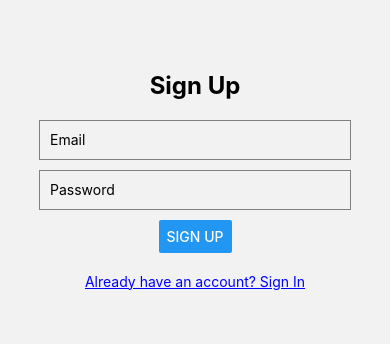
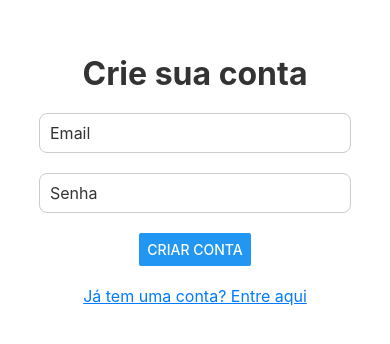
Before and after one commit to LucasLima73/des-pensa, a React Native app: screen /SignUp in a window 390 px wide. Shown: the part 242-586 px from the top of the page. Built offline with nearby package versions, Linux system fonts and the light colour scheme.

Commit message:
add config firebase, create signIn and SignUp, create more screens

```diff
--- a/app.json
+++ b/app.json
@@ -9,7 +9,7 @@
     "splash": {
       "image": "./assets/splash.png",
       "resizeMode": "contain",
-      "backgroundColor": "##E0BBE4"
+      "backgroundColor": "#E0BBE4"
     },
     "assetBundlePatterns": ["**/*"],
     "ios": {
--- /dev/null
+++ b/config/firebase.ts
@@ -0,0 +1,41 @@
+import firebase from "firebase/app";
+import "firebase/auth";
+import { initializeApp } from "firebase/app";
+import { getFirestore } from "firebase/firestore";
+import { createUserWithEmailAndPassword, getAuth, signInWithEmailAndPassword } from "firebase/auth";
+
+const firebaseConfig = {
+  apiKey: "AIzaSyDNF38ZXGnIEieN7pJP9PPHBQc0YlqlNiI",
+  authDomain: "des-pensa-1d38e.firebaseapp.com",
+  projectId: "des-pensa-1d38e",
+  storageBucket: "des-pensa-1d38e.appspot.com",
+  messagingSenderId: "839232965368",
+  appId: "1:839232965368:web:84c5689df4ad0a861a890d",
+};
+
+initializeApp(firebaseConfig);
+
+const db = getFirestore();
+
+const auth = getAuth();
+const signUpUser = async (email: string, password: string) => {
+  try {
+    const userCredential = await createUserWithEmailAndPassword(
+      auth,
+      email,
+      password
+    );
+    return userCredential.user;
+  } catch (error) {
+    throw error;
+  }
+};
+const loginUser = async (email: string, password: string) => {
+  try {
+    const userCredential = await signInWithEmailAndPassword(auth, email, password);
+    return userCredential.user;
+  } catch (error) {
+    throw error;
+  }
+};
+export { auth, db, signUpUser, loginUser };
--- a/package.json
+++ b/package.json
@@ -14,9 +14,11 @@
     "@react-navigation/native-stack": "^6.9.25",
     "expo": "~50.0.11",
     "expo-status-bar": "~1.11.1",
+    "firebase": "^10.10.0",
     "react": "18.2.0",
     "react-native": "0.73.4",
     "react-native-onboarding-swiper": "^1.2.0",
+    "react-native-paper": "^5.12.3",
     "react-native-safe-area-context": "4.8.2",
     "react-native-screens": "~3.29.0"
   },
@@ -24,6 +26,7 @@
     "@babel/core": "^7.20.0",
     "@types/react": "~18.2.45",
     "@types/react-native-onboarding-swiper": "^1.1.9",
+    "@types/react-native-vector-icons": "^6.4.18",
     "typescript": "^5.1.3"
   },
   "private": true
--- a/screens/Login/SignIn.tsx
+++ b/screens/Login/SignIn.tsx
@@ -1,9 +1,25 @@
-import React from "react";
-import { View, Text, TextInput, Button, StyleSheet } from "react-native";
+import React, { useState } from "react";
+import {
+  View,
+  Text,
+  TextInput,
+  Button,
+  StyleSheet,
+  TouchableOpacity,
+} from "react-native";
+import { loginUser } from "../../config/firebase";
 
 const SignIn = ({ navigation }: { navigation: any }) => {
-  const handleSignIn = () => {
-    navigation.replace("Tabs");
+  const [email, setEmail] = useState("");
+  const [password, setPassword] = useState("");
+  const [error, setError] = useState<string | undefined>(undefined);
+  const handleSignIn = async () => {
+    try {
+      await loginUser(email, password);
+      navigation.replace("Tabs");
+    } catch (error) {
+      setError(error.message);
+    }
   };
 
   const navigateToSignUp = () => {
@@ -17,12 +33,23 @@ const SignIn = ({ navigation }: { navigation: any }) => {
         style={styles.input}
         placeholder="Email"
         keyboardType="email-address"
+        value={email}
+        onChangeText={setEmail}
       />
-      <TextInput style={styles.input} placeholder="Password" secureTextEntry />
+      <TextInput
+        style={styles.input}
+        placeholder="Senha"
+        secureTextEntry
+        value={password}
+        onChangeText={setPassword}
+      />
       <Button title="Sign In" onPress={handleSignIn} />
-      <Text style={styles.link} onPress={navigateToSignUp}>
-        Don't have an account? Sign Up
-      </Text>
+      {error ? <Text style={styles.error}>{error}</Text> : null}
+      <TouchableOpacity style={styles.signUpLink} onPress={navigateToSignUp}>
+        <Text style={styles.signUpLinkText}>
+          Não tem uma conta? Cadastre-se aqui
+        </Text>
+      </TouchableOpacity>
     </View>
   );
 };
@@ -32,23 +59,35 @@ const styles = StyleSheet.create({
     flex: 1,
     justifyContent: "center",
     alignItems: "center",
+    backgroundColor: "#ffffff",
   },
   title: {
     fontSize: 24,
     fontWeight: "bold",
     marginBottom: 20,
+    color: "#333333",
   },
   input: {
     width: "80%",
     height: 40,
-    borderColor: "gray",
+    borderColor: "#cccccc",
     borderWidth: 1,
+    marginBottom: 20,
+    paddingHorizontal: 10,
+    borderRadius: 8,
+    fontSize: 16,
+    color: "#333333",
+  },
+  error: {
+    color: "red",
     marginBottom: 10,
-    paddingHorizontal: 10,
   },
-  link: {
+  signUpLink: {
     marginTop: 20,
-    color: "blue",
+  },
+  signUpLinkText: {
+    color: "#007bff",
+    fontSize: 16,
     textDecorationLine: "underline",
   },
 });
--- a/screens/Login/SignUp.tsx
+++ b/screens/Login/SignUp.tsx
@@ -1,9 +1,26 @@
-import React from "react";
-import { View, Text, TextInput, Button, StyleSheet } from "react-native";
+import React, { useState } from "react";
+import {
+  View,
+  Text,
+  TextInput,
+  Button,
+  StyleSheet,
+  TouchableOpacity,
+} from "react-native";
+import { signUpUser } from "../../config/firebase"; // Importe a função signUpUser
 
 const SignUp = ({ navigation }: { navigation: any }) => {
-  const handleSignUp = () => {
-    // Lógica para registrar o usuário
+  const [email, setEmail] = useState("");
+  const [password, setPassword] = useState("");
+  const [error, setError] = useState<any>("");
+
+  const handleSignUp = async () => {
+    try {
+      await signUpUser(email, password); // Chame a função signUpUser
+      navigation.replace("Tabs");
+    } catch (error) {
+      setError(error.message);
+    }
   };
 
   const navigateToSignIn = () => {
@@ -12,43 +29,65 @@ const SignUp = ({ navigation }: { navigation: any }) => {
 
   return (
     <View style={styles.container}>
-      <Text style={styles.title}>Sign Up</Text>
+      <Text style={styles.title}>Crie sua conta</Text>
       <TextInput
         style={styles.input}
         placeholder="Email"
         keyboardType="email-address"
+        value={email}
+        onChangeText={setEmail}
       />
-      <TextInput style={styles.input} placeholder="Password" secureTextEntry />
-      <Button title="Sign Up" onPress={handleSignUp} />
-      <Text style={styles.link} onPress={navigateToSignIn}>
-        Already have an account? Sign In
-      </Text>
+      <TextInput
+        style={styles.input}
+        placeholder="Senha"
+        secureTextEntry
+        value={password}
+        onChangeText={setPassword}
+      />
+      <Button title="Criar conta" onPress={handleSignUp} />
+      {error ? <Text style={styles.error}>{error}</Text> : null}
+      <TouchableOpacity style={styles.signInLink} onPress={navigateToSignIn}>
+        <Text style={styles.signInLinkText}>Já tem uma conta? Entre aqui</Text>
+      </TouchableOpacity>
     </View>
   );
 };
 
+// Estilos
 const styles = StyleSheet.create({
   container: {
     flex: 1,
     justifyContent: "center",
     alignItems: "center",
+    backgroundColor: "#ffffff",
   },
   title: {
-    fontSize: 24,
+    fontSize: 32,
     fontWeight: "bold",
     marginBottom: 20,
+    color: "#333333",
   },
   input: {
     width: "80%",
     height: 40,
-    borderColor: "gray",
+    borderColor: "#cccccc",
     borderWidth: 1,
+    marginBottom: 20,
+    paddingHorizontal: 10,
+    borderRadius: 8,
+    fontSize: 16,
+    color: "#333333",
+  },
+  error: {
+    color: "red",
     marginBottom: 10,
-    paddingHorizontal: 10,
   },
-  link: {
+  signInLink: {
     marginTop: 20,
-    color: "blue",
+  },
+  signInLinkText: {
+    color: "#007bff",
+    fontSize: 16,
     textDecorationLine: "underline",
   },
 });
--- a/screens/Main/index.tsx
+++ b/screens/Main/index.tsx
@@ -1,17 +1,63 @@
 import React from "react";
-import { View, Text, StyleSheet, Button } from "react-native";
+import { View, Text, StyleSheet, ScrollView, Image } from "react-native";
+
+const ProductItem = ({ product }: { product: { id: number, name: string, image: string, expiryDate: Date } }) => {
+  const calculateDaysUntilExpiry = (expiryDate: Date) => {
+    const now = new Date();
+    const diff = expiryDate.getTime() - now.getTime();
+    return Math.ceil(diff / (1000 * 3600 * 24));
+  };
+
+  const daysUntilExpiry = calculateDaysUntilExpiry(product.expiryDate);
+
+  // Definindo estilos baseados na proximidade do vencimento
+  let itemStyle = styles.productItem;
+  if (daysUntilExpiry <= 3) {
+    itemStyle = { ...itemStyle, borderColor: "red" }; // Adiciona uma borda vermelha para indicar proximidade do vencimento
+  } else if (daysUntilExpiry <= 7) {
+    itemStyle = { ...itemStyle, borderColor: "orange" }; // Adiciona uma borda laranja para indicar proximidade do vencimento
+  }
+
+  return (
+    <View style={itemStyle}>
+      <Image source={{ uri: product.image }} style={styles.productImage} />
+      <Text style={styles.productName}>{product.name}</Text>
+      <Text style={styles.expiryText}>{daysUntilExpiry} dias até o vencimento</Text>
+    </View>
+  );
+};
 
 const MainScreen = ({ navigation }: { navigation: any }) => {
-  const handleLogout = () => {
-    // Lógica para fazer logout do usuário
-    // Por exemplo, navegar de volta para a tela de login
-    navigation.navigate("Tabs");
-  };
+  const productList = [
+    {
+      id: 1,
+      name: "Maçã",
+      image: "https://www.shutterstock.com/image-photo/bunch-bananas-isolated-on-white-600nw-1722111529.jpg",
+      expiryDate: new Date("2024-04-30"),
+    },
+    {
+      id: 2,
+      name: "Banana",
+      image: "https://www.shutterstock.com/image-photo/bunch-bananas-isolated-on-white-600nw-1722111529.jpg",
+      expiryDate: new Date("2024-04-15"),
+    },
+    {
+      id: 3,
+      name: "Laranja",
+      image: "https://www.shutterstock.com/image-photo/bunch-bananas-isolated-on-white-600nw-1722111529.jpg",
+      expiryDate: new Date("2024-05-05"),
+    },
+    // Adicione mais produtos conforme necessário
+  ];
 
   return (
     <View style={styles.container}>
-      <Text style={styles.title}>Bem-vindo à Tela Principal</Text>
-      <Button title="Logout" onPress={handleLogout} />
+      <Text style={styles.heading}>Produtos de Mercado</Text>
+      <ScrollView style={styles.scrollView}>
+        {productList.map((product) => (
+          <ProductItem key={product.id} product={product} />
+        ))}
+      </ScrollView>
     </View>
   );
 };
@@ -19,14 +65,38 @@ const MainScreen = ({ navigation }: { navigation: any }) => {
 const styles = StyleSheet.create({
   container: {
     flex: 1,
-    justifyContent: "center",
+    padding: 20,
     alignItems: "center",
   },
-  title: {
+  heading: {
     fontSize: 24,
     fontWeight: "bold",
     marginBottom: 20,
   },
+  scrollView: {
+    width: "100%",
+  },
+  productItem: {
+    alignItems: "center",
+    marginBottom: 20,
+    borderWidth: 2,
+    borderColor: "transparent", // Inicialmente transparente
+    borderRadius: 10,
+    padding: 10,
+  },
+  productImage: {
+    width: 100,
+    height: 100,
+    marginBottom: 10,
+  },
+  productName: {
+    fontSize: 16,
+    fontWeight: "bold",
+  },
+  expiryText: {
+    fontSize: 14,
+    color: "#888",
+  },
 });
 
 export default MainScreen;
--- /dev/null
+++ b/screens/Market/index.tsx
@@ -0,0 +1,10 @@
+import React from 'react';
+import { View } from 'react-native';
+
+// import { Container } from './styles';
+
+export default function Market() {
+  return (
+    <View />
+  );
+}
--- /dev/null
+++ b/screens/Profile/index.tsx
@@ -0,0 +1,10 @@
+import React from 'react';
+import { View } from 'react-native';
+
+// import { Container } from './styles';
+
+export default function Profile() {
+  return (
+    <View />
+  );
+}
--- /dev/null
+++ b/screens/Register/index.tsx
@@ -0,0 +1,10 @@
+import React from 'react';
+import { View } from 'react-native';
+
+// import { Container } from './styles';
+
+export default function Register() {
+  return (
+    <View />
+  );
+}
```
Also changed, not shown: App.tsx (+57 -11 lines), 1 other file (tests, documents, lock files or other folders).
